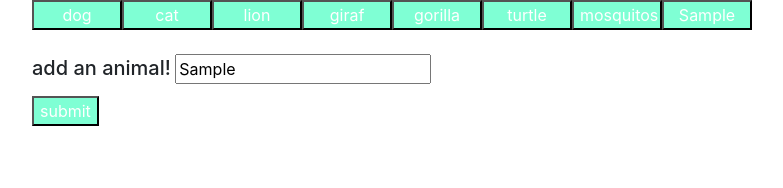
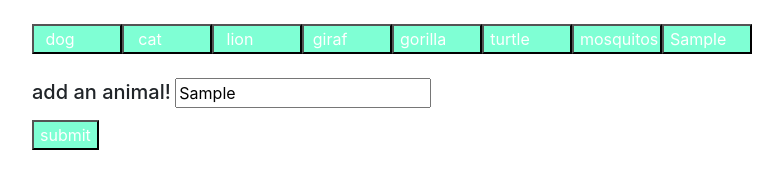
Before and after one commit to idiatou69/GifTastic, a plain HTML site: page index.html in a window 1280 px wide. Both pictures are taken after typing "Sample" into the empty fields and a click on the input "submit". Shown: the whole page, without its empty margins (53-836 px from the left). Drawn offline with nearby package versions, Linux system fonts and the light colour scheme.

Commit message:
fixed the code

```diff
--- a/assets/css/style.css
+++ b/assets/css/style.css
@@ -9,5 +9,6 @@ button{
     width:90px;
     height:auto;
     display:inline-block;
+    padding-right: 40px;
 
 }
--- a/assets/javascript/gif.js
+++ b/assets/javascript/gif.js
@@ -1,6 +1,7 @@
 
 // we create a variable for our Api key
 var ApiKey = "mAlVE8BvS2yqgQyRBwObgGYf9pttobR9";
+
 
 // Initial array of animals
 var animals = ["dog", "cat", "lion", "giraf","gorilla", "turtle", "mosquitos"];
@@ -8,14 +9,17 @@ var animals = ["dog", "cat", "lion", "giraf","gorilla", "turtle", "mosquitos"];
 for (let i = 0; i < animals.length; i++) {
   createButton(animals[i]);
 }
+
 // create a function  called createButton
 function createButton(text) {
+  if(!text)return
   var button = $("<button>");
   button.text(text);
   // we put a event click for our button
   button.on("click", function (event) {
     var queryURL = "https://api.giphy.com/v1/gifs/search?q=" + text + "&api_key=" + ApiKey + "&limit=10"
 
+    $("#animals-view").empty();
     // Creates AJAX call for the specific animal button being clicked
     $.ajax({
       url: queryURL,
@@ -34,6 +38,7 @@ function createButton(text) {
         image.addClass("gif")
 
         // then  we call our div then  append it
+
         $("#animals-view").append(image);
       }
     })
@@ -57,5 +62,5 @@ $(document).on("click", ".gif", function () {
 });
 $("#add-animal").on("click", function (event) {
   event.preventDefault();
-  createButton($("#animal-input").val());
+  createButton($("#animal-input").val().trim());
 });
--- a/index.html
+++ b/index.html
@@ -5,7 +5,7 @@
   <meta charset="UTF-8">
   <meta name="viewport" content="width=device-width, initial-scale=1.0">
   <meta http-equiv="X-UA-Compatible" content="ie=edge">
-  <link rel="stylesheet" href="./assets/css/reset.css">
+  <link rel="stylesheet" href= "./assets/css/reset.css">
   <link rel="stylesheet" href="./assets/css/style.css">
   <link rel="stylesheet" href="https://stackpath.bootstrapcdn.com/bootstrap/4.3.1/css/bootstrap.min.css"
     integrity="sha384-ggOyR0iXCbMQv3Xipma34MD+dH/1fQ784/j6cY/iJTQUOhcWr7x9JvoRxT2MZw1T" crossorigin="anonymous">
@@ -18,7 +18,7 @@
     <!-- Rendered buttons will get dumped here  -->
     <div class="row">
       <div class="col-sm-12">
-        <div id="buttons-view"></div>
+        <div id="buttons-view"><br></div>
         <br>
       </div>
     </div>
```
